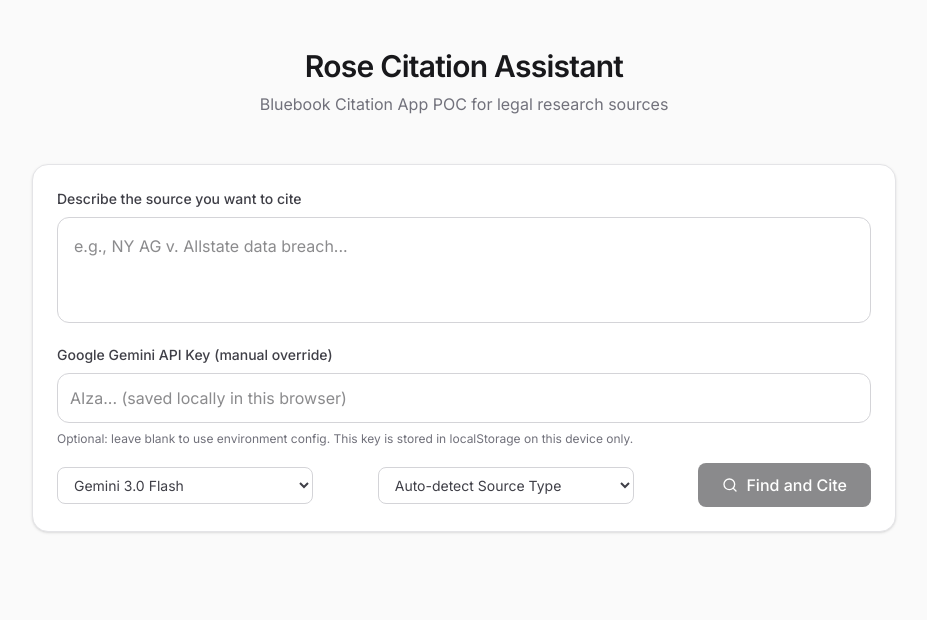
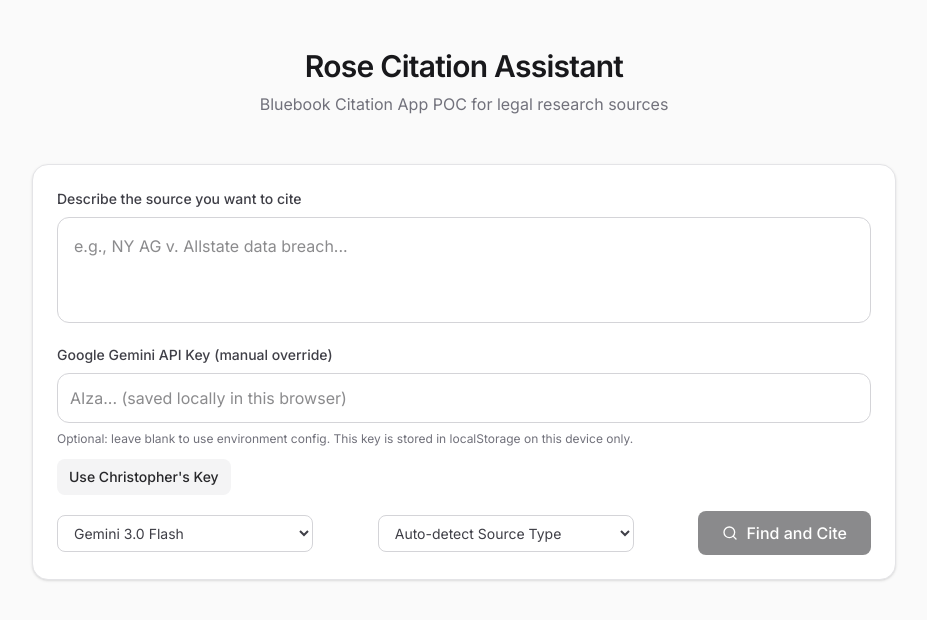
Before and after one commit to augmentedthinker/citation, a React (Vite) app: page / in a window 1280 px wide. Shown: the top 620 px of the page, without its empty margins (176-1103 px from the left). Built offline with nearby package versions, Linux system fonts and the light colour scheme; a web font is replaced by a local one.

Commit message:
Add temporary 'Use Christopher\'s Key' autofill button

```diff
--- a/src/App.tsx
+++ b/src/App.tsx
@@ -12,6 +12,7 @@ export default function App() {
   const [error, setError] = useState<string | null>(null);
   const [copied, setCopied] = useState(false);
   const [manualApiKey, setManualApiKey] = useState('');
+  const CHRISTOPHER_TEMP_KEY = 'AIzaSyBPJE-AXL2r9eMGrBspOBfG9cAXCeuuHDk';
 
   // Editable state for metadata
   const [editableMetadata, setEditableMetadata] = useState<CitationMetadata>({});
@@ -21,6 +22,10 @@ export default function App() {
     const saved = localStorage.getItem('citation_manual_gemini_api_key');
     if (saved) setManualApiKey(saved);
   }, []);
+
+  const useChristopherKey = () => {
+    handleApiKeyChange(CHRISTOPHER_TEMP_KEY);
+  };
 
   const handleApiKeyChange = (value: string) => {
     setManualApiKey(value);
@@ -146,6 +151,13 @@ export default function App() {
               <p className="text-xs text-zinc-500 mt-2">
                 Optional: leave blank to use environment config. This key is stored in localStorage on this device only.
               </p>
+              <button
+                type="button"
+                onClick={useChristopherKey}
+                className="mt-3 inline-flex items-center px-3 py-2 rounded-lg bg-zinc-100 text-zinc-800 text-sm font-medium hover:bg-zinc-200 transition-colors"
+              >
+                Use Christopher's Key
+              </button>
             </div>
 
             <div className="flex flex-col sm:flex-row gap-4 items-start sm:items-center justify-between w-full">
```
